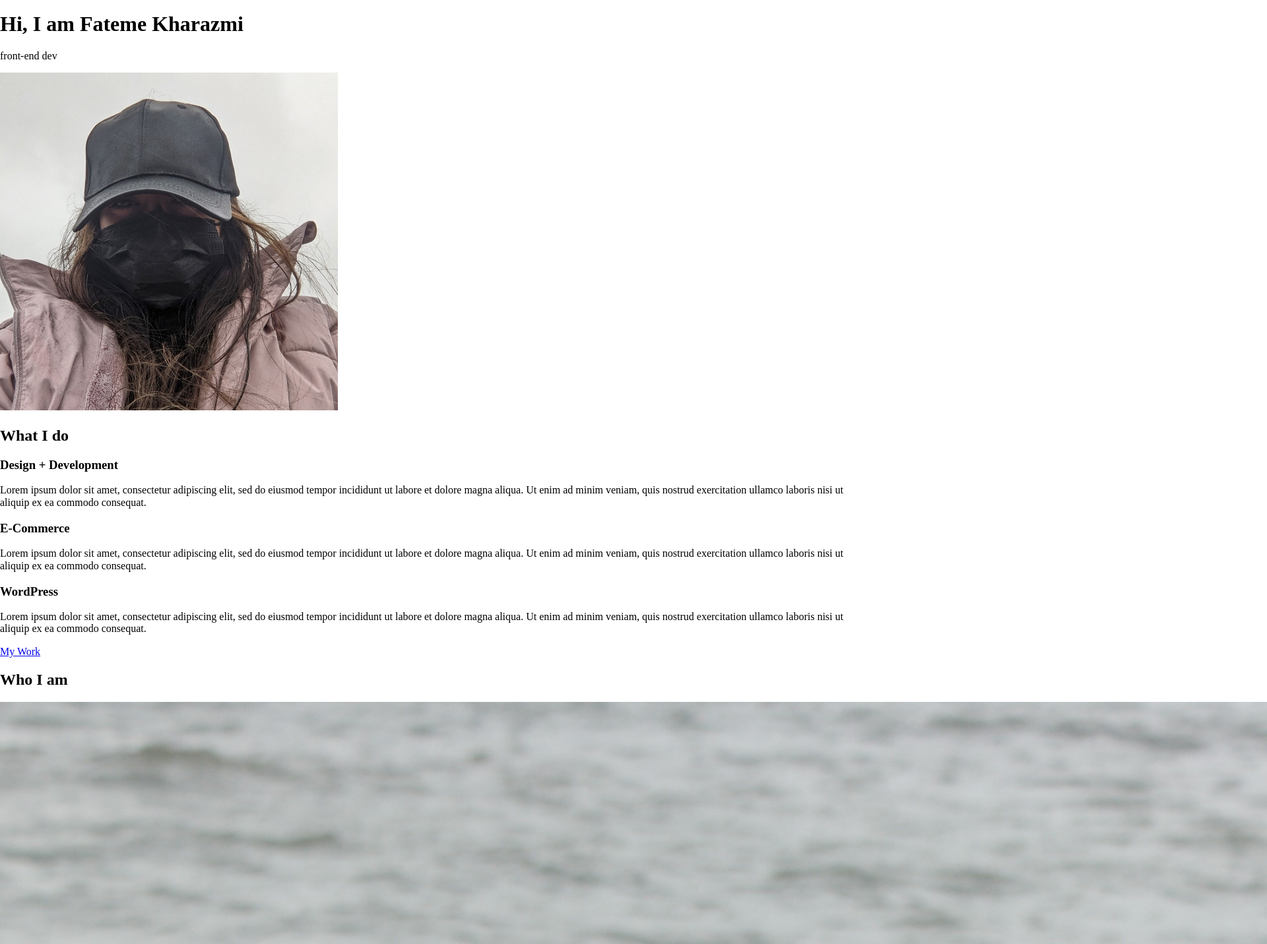
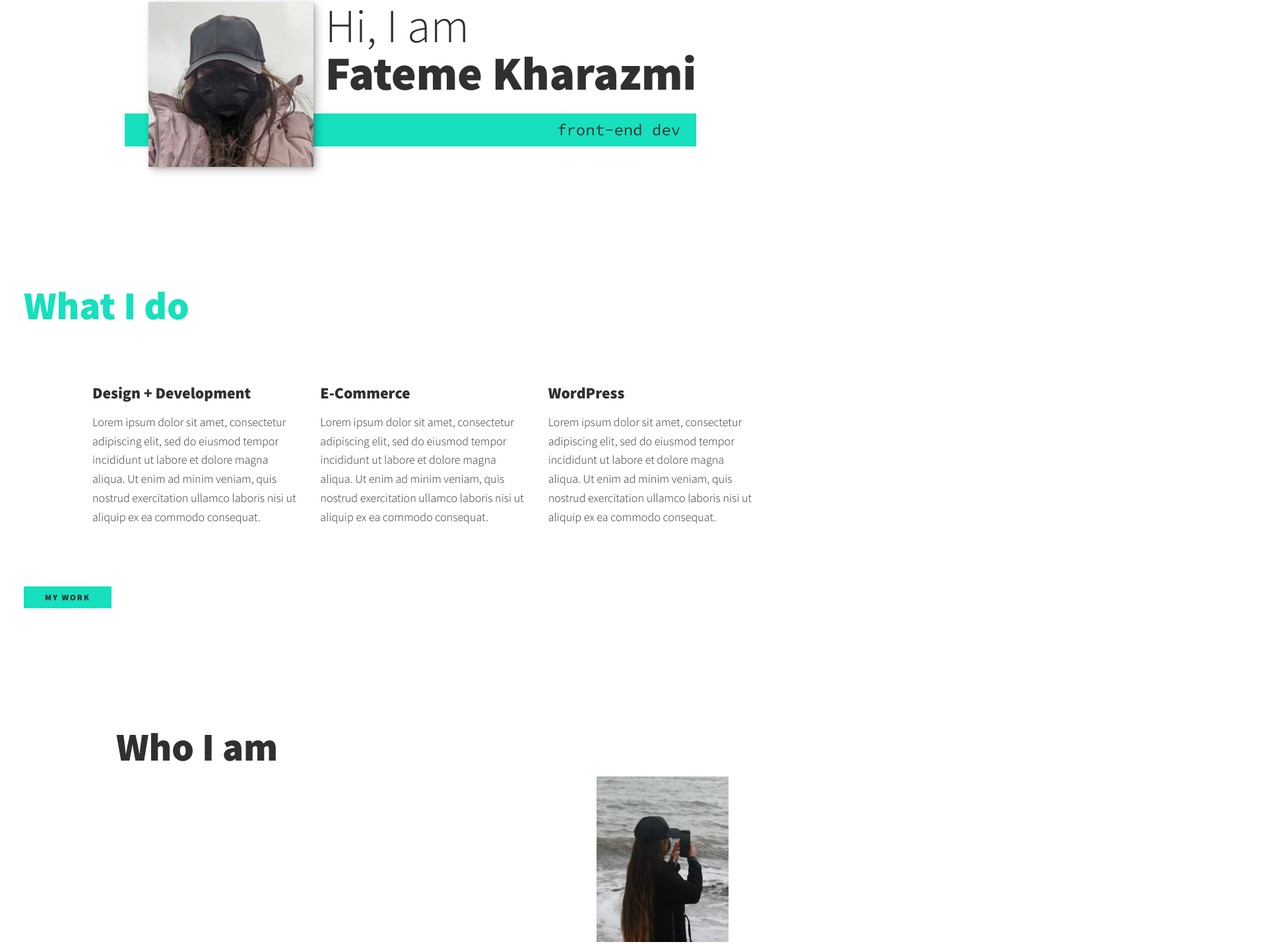
Before and after one commit to faanid/SPA-02-e, a website: page index.html in a window 1280 px wide. Shown: the part 167-1598 px from the top of the page at 66% size, 1920 px wide, since content can reach past the window. Drawn offline with nearby package versions, Linux system fonts and the light colour scheme.

Commit message:
"add section"

```diff
--- a/css/style.css
+++ b/css/style.css
@@ -1,11 +1,12 @@
 *,
 *::before,
-*::after{
+*::after {
     box-sizing: border-box;
 }
 
-/* properties */
-:root{
+/* Custom Properties, update these for your own design */
+
+:root {
     --ff-primary: 'Source Sans Pro', sans-serif;
     --ff-secondary: 'Source Code Pro', monospace;
 
@@ -20,40 +21,243 @@
     --fs-h2: 2.25rem;
     --fs-h3: 1.25rem;
     --fs-body: 1rem;
+
+    --bs: 0.25em 0.25em 0.75em rgba(0,0,0,.25),
+          0.125em 0.125em 0.25em rgba(0,0,0,.15);
 }
 
-@media (min-width:800px){
-    :root{
-        --fs-h1:2.5rem;
-        --fs-h2:3.75rem;
-        --fs-h3:1.5rem;
-        --fs-body:1.125rem;
+@media (min-width: 800px) {
+    :root {
+        --fs-h1: 4.5rem;
+        --fs-h2: 3.75rem;
+        --fs-h3: 1.5rem;
+        --fs-body: 1.125rem;
     }
 }
 
-/* styles */
-body{
-    background:var(--clr-light);
-    color:var(--clr-dark);
-    margin:0;
+/* General styles */
+
+body {
+    background: var(--clr-light);
+    color: var(--clr-dark);
+    margin: 0;
     font-family: var(--ff-primary);
-    font-size:var(--fs-body);
-    line-height:1.6;
+    font-size: var(--fs-body);
+    line-height: 1.6;
 }
 
-img{
-    display:block;
-    max-width:100%;
+section {
+    padding: 5em 2em;
+}
+
+img {
+    display: block;
+    max-width: 100%;
+}
+
+strong { font-weight: var(--fw-bold) }
+
+:focus {
+    outline: 3px solid var(--clr-accent);
+    outline-offset: 3px;
+}
+
+/* Buttons */
+
+.btn {
+    display: inline-block;
+    padding: .5em 2.5em;
+    background: var(--clr-accent);
+    color: var(--clr-dark);
+    text-decoration: none;
+    cursor: pointer;
+    font-size: .8rem;
+    text-transform: uppercase;
+    letter-spacing: 2px;
+    font-weight: var(--fw-bold);
+    transition: transform 200ms ease-in-out;
+}
+
+.btn:hover {
+    transform: scale(1.1);
 }
 
 /* Typography */
+
 h1,
 h2,
-h3{
-    line-height: 1.1;
-    margin:0;
+h3 {
+    line-height: 1;
+    margin: 0;
 }
 
-h1{ font-size: var(--fs-h1) }
-h2{ font-size: var(--fs-h2) }
-h3{ font-size: var(--fs-h3) }
+h1 { font-size: var(--fs-h1) }
+h2 { font-size: var(--fs-h2) }
+h3 { font-size: var(--fs-h3) }
+
+
+.section__title {
+    margin-bottom: .25em;
+}
+
+.section__title--intro {
+    font-weight: var(--fw-reg);
+}
+
+.section__title--intro strong {
+    display: block;
+}
+
+.section__subtitle {
+    margin: 0;
+    font-size: var(--fs-h3);
+}
+
+.section__subtitle--intro,
+.section__subtitle--about {
+    background: var(--clr-accent);
+    padding: .25em 1em;
+    font-family: var(--ff-secondary);
+    margin-bottom: 1em;
+}
+
+
+/* header */
+
+nav { display: none; }
+
+/*  Intro section  */
+
+.intro {
+    position: relative;
+}
+
+.intro__img {
+    box-shadow: var(--bs);
+}
+
+.section__subtitle--intro {
+    display: inline-block;
+}
+
+@media (min-width: 600px) {
+    .intro {
+        display: grid;
+        width: min-content;
+        margin: 0 auto;
+        grid-column-gap: 1em;
+        grid-template-areas:
+            "img title"
+            "img subtitle";
+        grid-template-columns: min-content max-content;
+    }
+
+    .intro__img {
+        grid-area: img;
+        min-width: 250px;
+        position: relative;
+        z-index: 2;
+    }
+
+    .section__subtitle--intro {
+        align-self: start;
+        grid-column: -1 / 1;
+        grid-row: 2;
+        text-align: right;
+        position: relative;
+        left: -1.5em;
+        width: calc(100% + 1.5em);
+    }
+}
+
+
+
+/*  My services section  */
+
+.my-services {
+    background-color: var(--clr-dark);
+    background-image: url(../img/services-bg.jpg);
+    background-size: cover;
+    /* background-blend-mode: multiply; */
+    color: var(--clr-light);
+    text-align: center;
+}
+
+.section__title--services {
+    color: var(--clr-accent);
+    position: relative;
+}
+
+.section__title--services::after {
+    content: '';
+    display: block;
+    width: 2em;
+    height: 1px;
+    margin: 0.5em auto 1em;
+    background: var(--clr-light);
+    opacity: 0.25;
+}
+
+.services {
+    margin-bottom: 4em;
+}
+
+.service {
+    max-width: 500px;
+    margin: 0 auto;
+}
+
+@media (min-width: 800px) {
+    .services {
+        display: flex;
+        max-width: 1000px;
+        margin-left: auto;
+        margin-right: auto;
+    }
+
+    .service + .service {
+        margin-left: 2em;
+    }
+}
+
+.about-me{
+    max-width:1000px;
+    margin:0 auto;
+}
+
+.about-me__img{
+    box-shadow:var(--bs);
+}
+
+@media (min-width: 600px) {
+    .about-me {
+        display: grid;
+        grid-template-columns: 1fr 200px;
+        grid-template-areas:
+            "title img"
+            "subtitle img"
+            "text img";
+        grid-column-gap: 2em;
+    }
+
+    .section__title--about {
+        grid-area: title;
+    }
+
+    .section__subtitle--about {
+        grid-column: 1 / -1;
+        grid-row: 2;
+        position:relative;
+        left:-1em;
+        width:calc(100% + 2em);
+        padding-left: 1em;
+        padding-right:calc(200px + 4em);
+    }
+
+    .about-me__img {
+        grid-area: img;
+        position: relative;
+        z-index: 2;
+
+    }
+}
--- a/index.html
+++ b/index.html
@@ -22,7 +22,7 @@
       href="https://fonts.googleapis.com/css?family=Source+Code+Pro:400,900|Source+Sans+Pro:300,900&display=swap"
       rel="stylesheet"
     />
-    <link rel="stylesheet" href="cdd/style.com" />
+    <link rel="stylesheet" href="./css/style.css" />
   </head>
   <body>
     <header>
@@ -53,7 +53,7 @@
         Hi, I am <strong>Fateme Kharazmi</strong>
       </h1>
       <p class="section__subtitle section__subtitle--intro">front-end dev</p>
-      <img src="/img/pic-1.jpg" alt="a picture of Fateme" />
+      <img src="/img/pic-1.jpg" alt="a picture of Fateme" class="intro__img" />
     </section>
 
     <!-- My services -->
```
